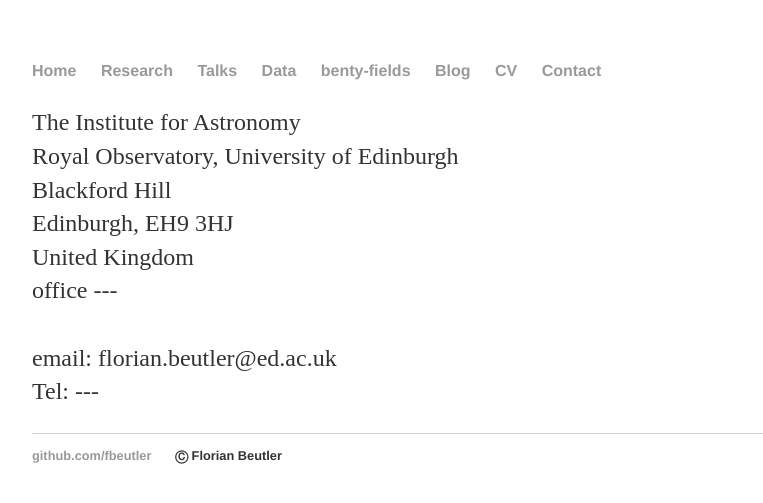
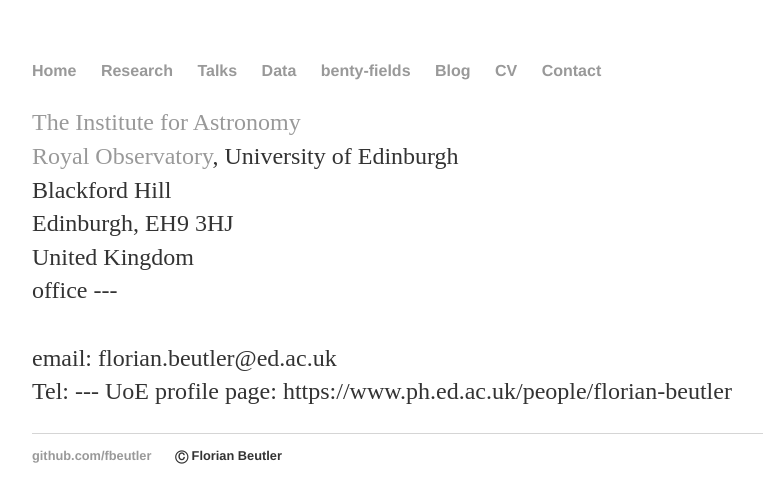
Before and after one commit to fbeutler/fbeutler.github.io, a Jekyll site: the page built from contact/contact.html, in a window 1280 px wide. Shown: the top 503 px of the page, without its empty margins (160-923 px from the left). Built offline with Jekyll 4.4.1, drawn with Linux system fonts in a browser that asks for light colours.

Commit message:
Update contact.html

```diff
--- a/contact/contact.html
+++ b/contact/contact.html
@@ -3,12 +3,13 @@ layout: default
 title: My contact details
 ---
 <p>
-  The Institute for Astronomy<br>
-  Royal Observatory, University of Edinburgh<br>
+  <a href="https://www.roe.ac.uk/ifa/about/location.html" target='_blank'>The Institute for Astronomy</a><br>
+  <a href="https://www.roe.ac.uk/" target='_blank'>Royal Observatory</a>, University of Edinburgh<br>
   Blackford Hill<br>
   Edinburgh, EH9 3HJ<br>
   United Kingdom<br>
   office ---<br><br>
   email: florian.beutler@ed.ac.uk<br>
   Tel: ---
+  UoE profile page: https://www.ph.ed.ac.uk/people/florian-beutler
 </p>
```
